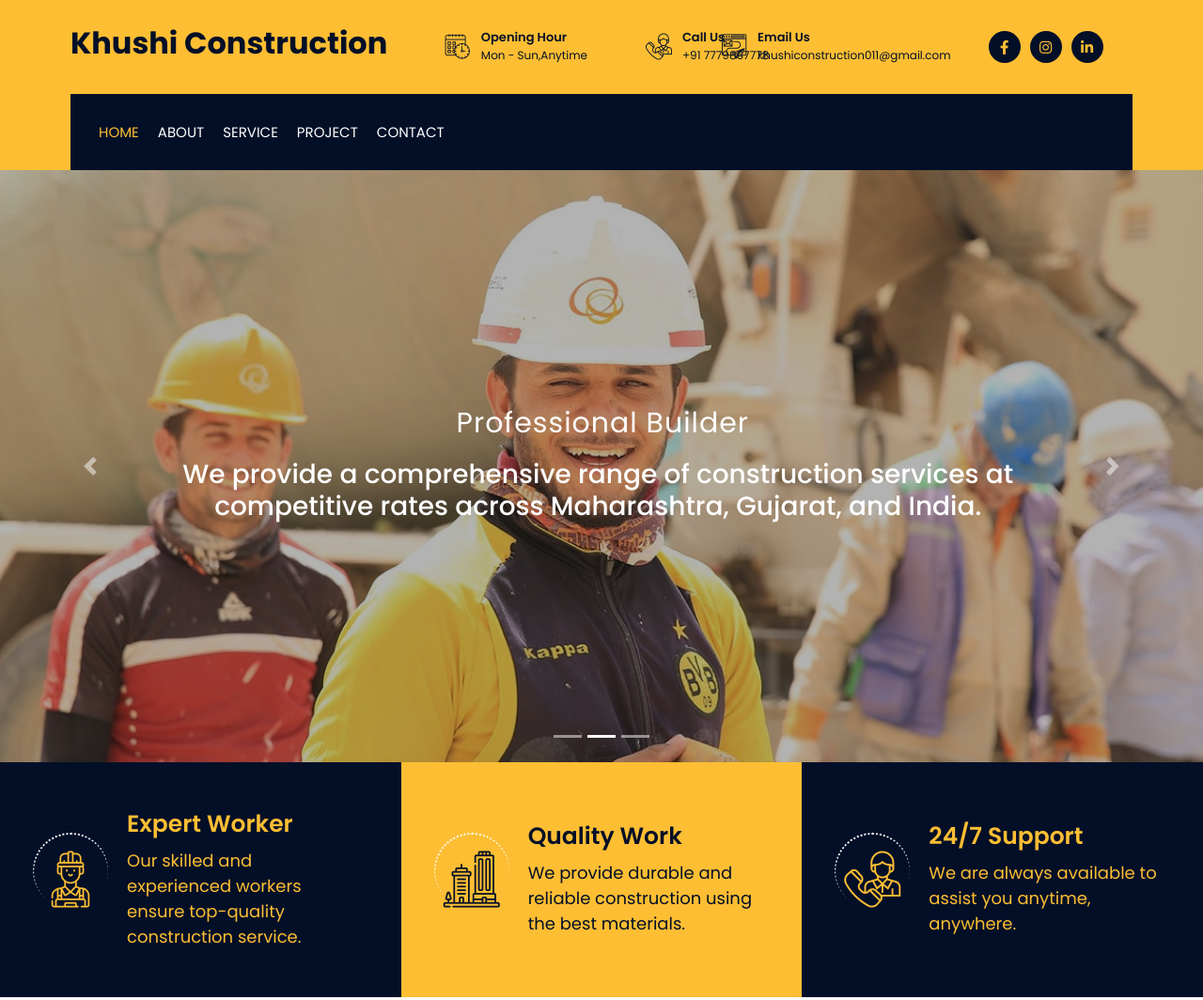
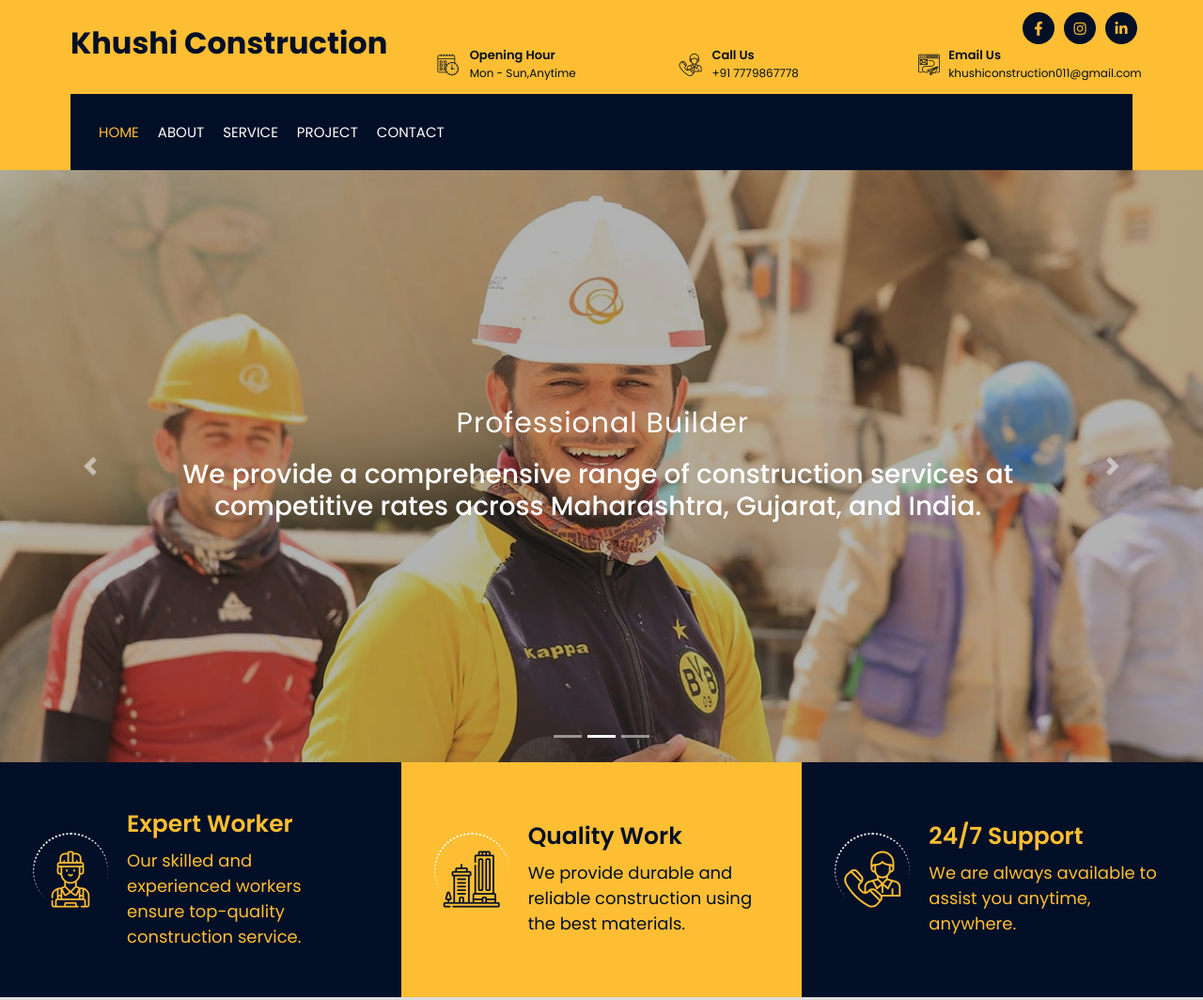
Before and after one commit to satishjadhav777/khushiconstruction01, a plain HTML site: page index.html in a window 1280 px wide. Shown: the top 1064 px of the page at 94% size. Drawn offline with nearby package versions, Linux system fonts and the light colour scheme.

Commit message:
Fix header: social icons on top row, info items on bottom row with full col-4 width

```diff
--- a/css/style.css
+++ b/css/style.css
@@ -80,8 +80,8 @@ a:focus {
     position: relative;
     height: auto;
     background: #fdbe33;
-    padding-top: 10px;
-    padding-bottom: 10px;
+    padding-top: 8px;
+    padding-bottom: 8px;
 }
 
 .top-bar .logo {
@@ -106,7 +106,7 @@ a:focus {
 .top-bar .top-bar-item {
     display: flex;
     align-items: center;
-    justify-content: flex-end;
+    justify-content: flex-start;
 }
 
 .top-bar .top-bar-icon {
@@ -119,11 +119,11 @@ a:focus {
 .top-bar .top-bar-icon [class^="flaticon-"]::before {
     margin: 0;
     color: #030f27;
-    font-size: 28px;
+    font-size: 24px;
 }
 
 .top-bar .top-bar-text {
-    padding-left: 10px;
+    padding-left: 8px;
 }
 
 .top-bar .top-bar-text h3 {
@@ -138,9 +138,6 @@ a:focus {
     color: #030f27;
     font-size: 12px;
     font-weight: 400;
-    white-space: nowrap;
-    overflow: hidden;
-    text-overflow: ellipsis;
 }
 
 @media (min-width: 992px) {
--- a/index.html
+++ b/index.html
@@ -41,9 +41,16 @@
                                 </a>
                             </div>
                         </div>
-                        <div class="col-lg-8 col-md-7 d-none d-lg-block">
+                                                <div class="col-lg-8 col-md-7 d-none d-lg-block">
+                            <div class="row justify-content-end mb-1">
+                                <div class="top-bar-social">
+                                    <a href="https://www.facebook.com/share/158qpMQS2Zh/" target="_blank"><i class="fab fa-facebook-f"></i></a>
+                                    <a href="https://www.instagram.com/khushi_construction_01?igsh=MTR1OTg3dWVnanF6ag==" target="_blank"><i class="fab fa-instagram"></i></a>
+                                    <a href="https://www.linkedin.com/in/khushi-construction-0ab5643a1" target="_blank"><i class="fab fa-linkedin-in"></i></a>
+                                </div>
+                            </div>
                             <div class="row">
-                                <div class="col-3">
+                                <div class="col-4">
                                     <div class="top-bar-item">
                                         <div class="top-bar-icon">
                                             <i class="flaticon-calendar"></i>
@@ -54,7 +61,7 @@
                                         </div>
                                     </div>
                                 </div>
-                                <div class="col-3">
+                                <div class="col-4">
                                     <div class="top-bar-item">
                                         <div class="top-bar-icon">
                                             <i class="flaticon-call"></i>
@@ -65,7 +72,7 @@
                                         </div>
                                     </div>
                                 </div>
-                                <div class="col-3">
+                                <div class="col-4">
                                     <div class="top-bar-item">
                                         <div class="top-bar-icon">
                                             <i class="flaticon-send-mail"></i>
@@ -76,19 +83,12 @@
                                         </div>
                                     </div>
                                 </div>
-                                <div class="col-auto d-flex align-items-center">
-                                    <div class="top-bar-social">
-                                        <a href="https://www.facebook.com/share/158qpMQS2Zh/" target="_blank"><i class="fab fa-facebook-f"></i></a>
-                                        <a href="https://www.instagram.com/khushi_construction_01?igsh=MTR1OTg3dWVnanF6ag==" target="_blank"><i class="fab fa-instagram"></i></a>
-                                        <a href="https://www.linkedin.com/in/khushi-construction-0ab5643a1" target="_blank"><i class="fab fa-linkedin-in"></i></a>
-                                    </div>
-                                </div>
                             </div>
-
                         </div>
-                    </div>
-                </div>
             </div>
+        </div>
+    </div>
+</div>
             <!-- Top Bar End -->
 
             <!-- Nav Bar Start -->
```
Also changed, not shown: about - Copy.html (+14 -14 lines), about.html (+14 -14 lines), blog.html (+14 -14 lines), contact.html (+11 -11 lines), portfolio.html (+11 -11 lines), service.html (+14 -14 lines), team.html (+14 -14 lines).
